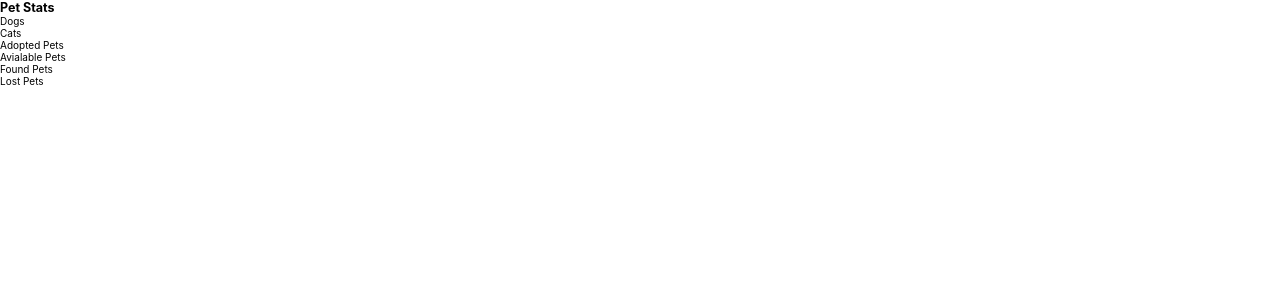
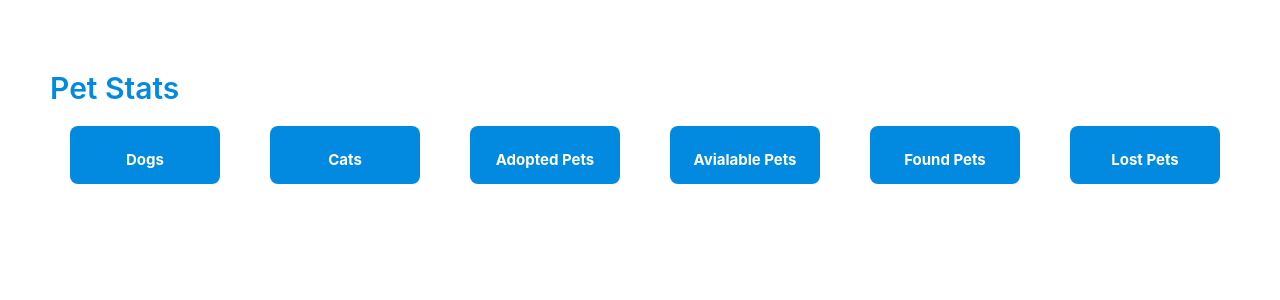
Before and after one commit to Rayan-Sarieddine/paws, a React (Vite) app in the folder electron-app/src/renderer/: page /dashboard in a window 1280 px wide. Shown: the top 300 px of the page. Built offline with nearby package versions, Linux system fonts and the light colour scheme; no server answers.

Commit message:
pet stats

```diff
--- a/electron-app/src/renderer/src/pages/Dashboard/style.css
+++ b/electron-app/src/renderer/src/pages/Dashboard/style.css
@@ -1,3 +1,36 @@
 .dashboard-stat {
   width: 100%;
+  margin-left: 5rem;
+  margin-top: 7rem;
 }
+.dashboard-stat h3 {
+  color: var(--primary);
+  font-size: 3rem;
+  font-weight: 600;
+}
+.dashboard-stat-cards {
+  display: flex;
+  align-items: center;
+  justify-content: flex-start;
+  gap: 5rem;
+  flex-wrap: wrap;
+  margin-top: 2rem;
+  margin-left: 2rem;
+}
+.dashboard-stat-card {
+  padding: 1.5rem;
+  background-color: var(--primary);
+  border-radius: 8px;
+  color: white;
+  min-width: 15rem;
+  text-align: center;
+}
+.dashboard-stat-card h4 {
+  font-size: 2rem;
+  margin-bottom: 1rem;
+  font-weight: 500;
+}
+.dashboard-stat-card p {
+  font-size: 1.5rem;
+  font-weight: 700;
+}
```
